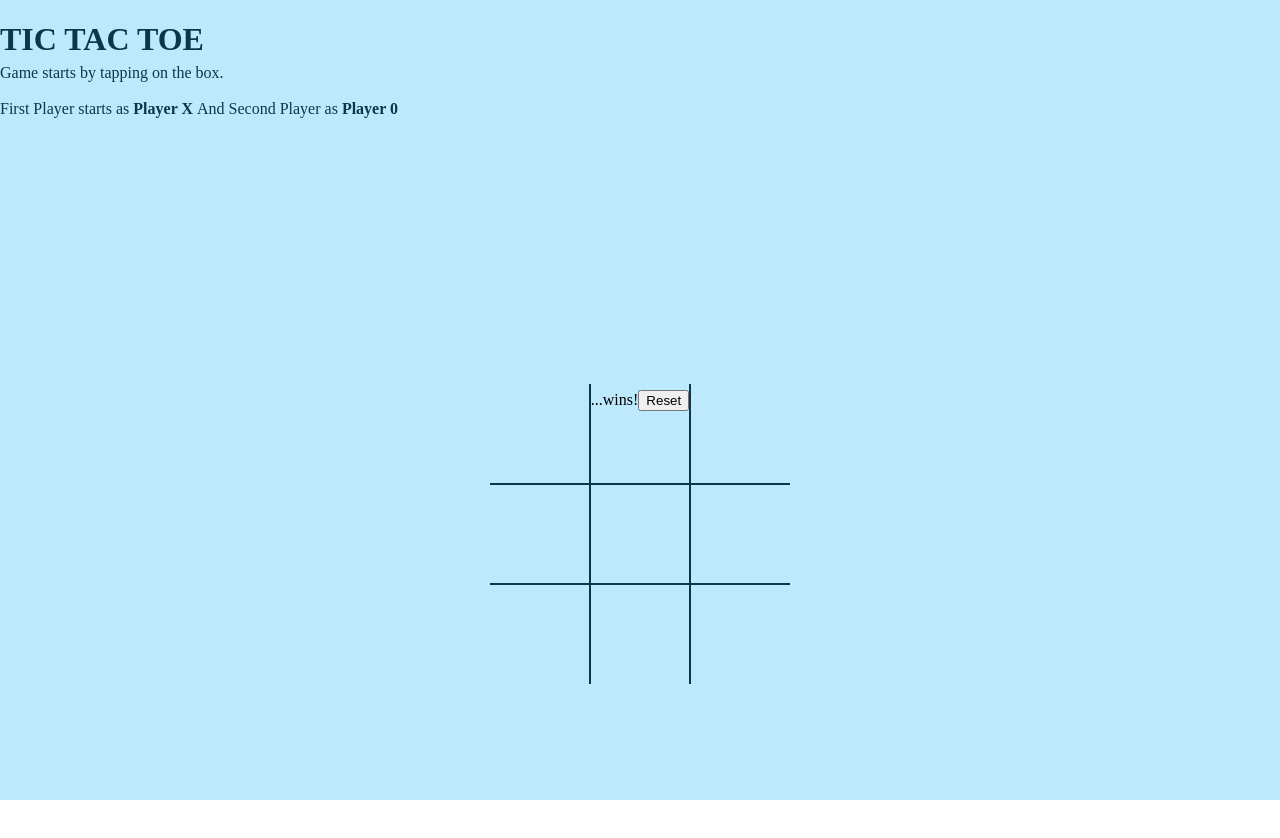
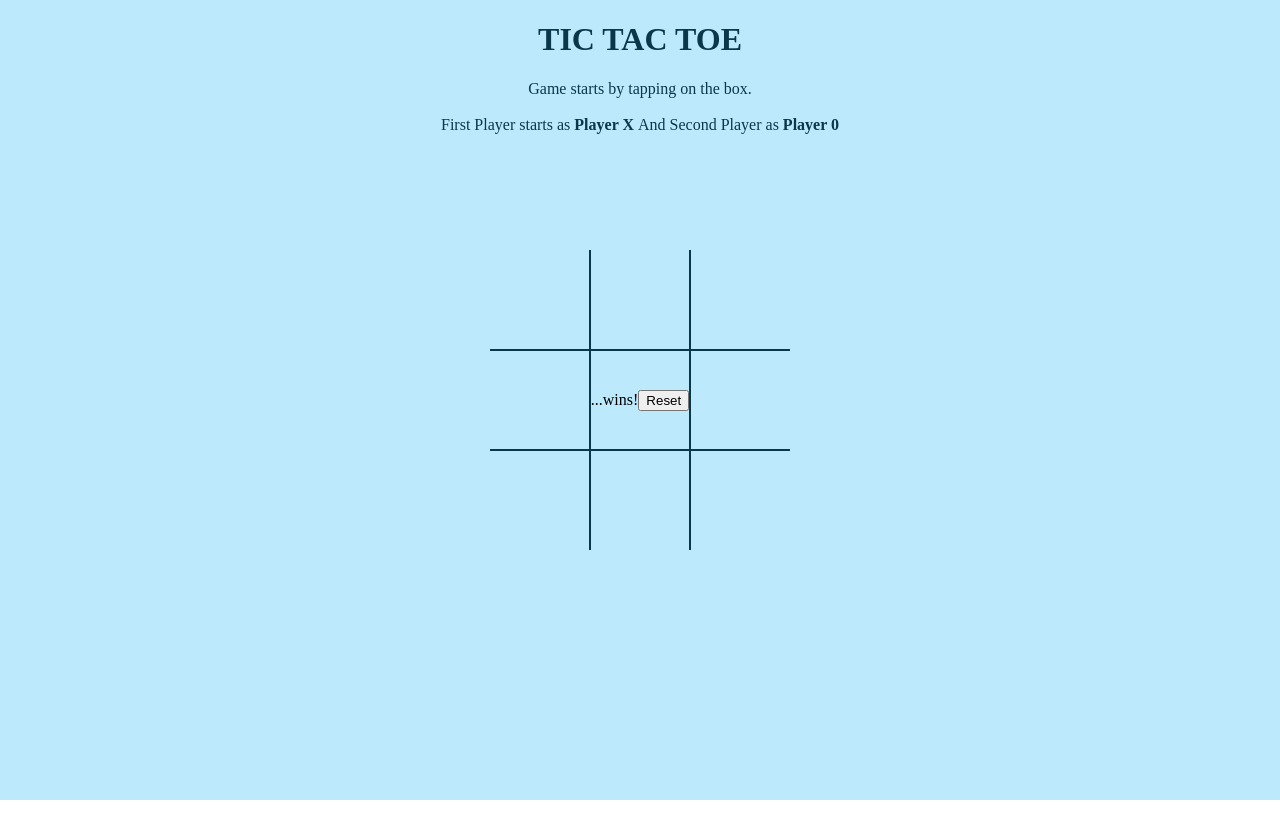
Before and after one commit to Jorritvans/Tic-Tac-Toe, a plain HTML site: page index.html in a window 1280 px wide. After the commit the page ends 800 px from the top, so only its background shows below. Drawn offline with Linux system fonts and the light colour scheme.

Commit message:
centering the gameboard as it was slightly off and also temporarirly centering the title and info.

```diff
--- a/assets/css/style.css
+++ b/assets/css/style.css
@@ -19,11 +19,11 @@ body {
 
 h1 {
     color: black;
-    margin-bottom: -10px;
+    text-align: center;
 }
 
-p {
-    margin-bottom: -20px;
+#info {
+    text-align: center;
 }
 
 /* Making the board */
@@ -32,9 +32,14 @@ p {
     width: 100vw;
     height: 100vh;
     display: grid;
-    grid-template-columns: repeat(3,auto);
+    position: fixed;
+    top: 0;
+    left: 0;
+    right: 0;
+    bottom: 0;
     justify-content: center;
     align-content: center;
+    grid-template-columns: repeat(3,auto);
 }
 
 .cell {
```
